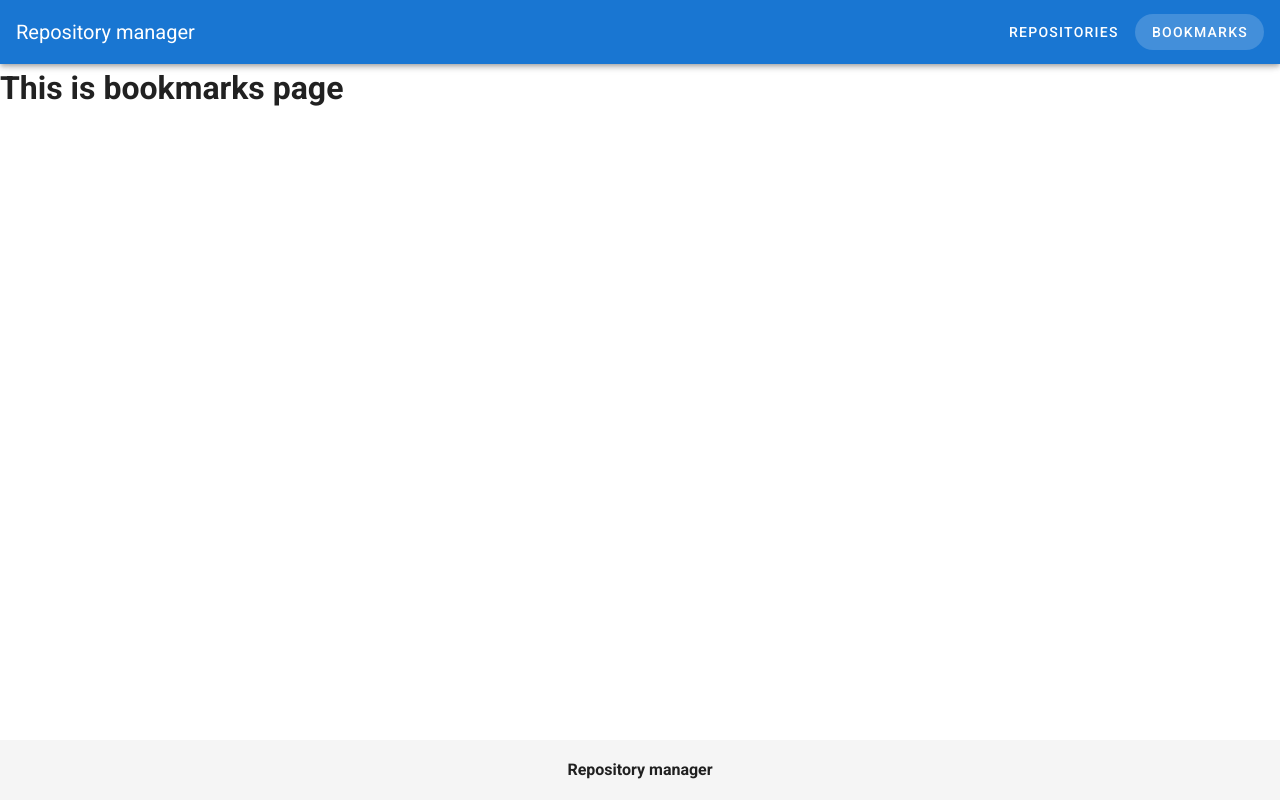
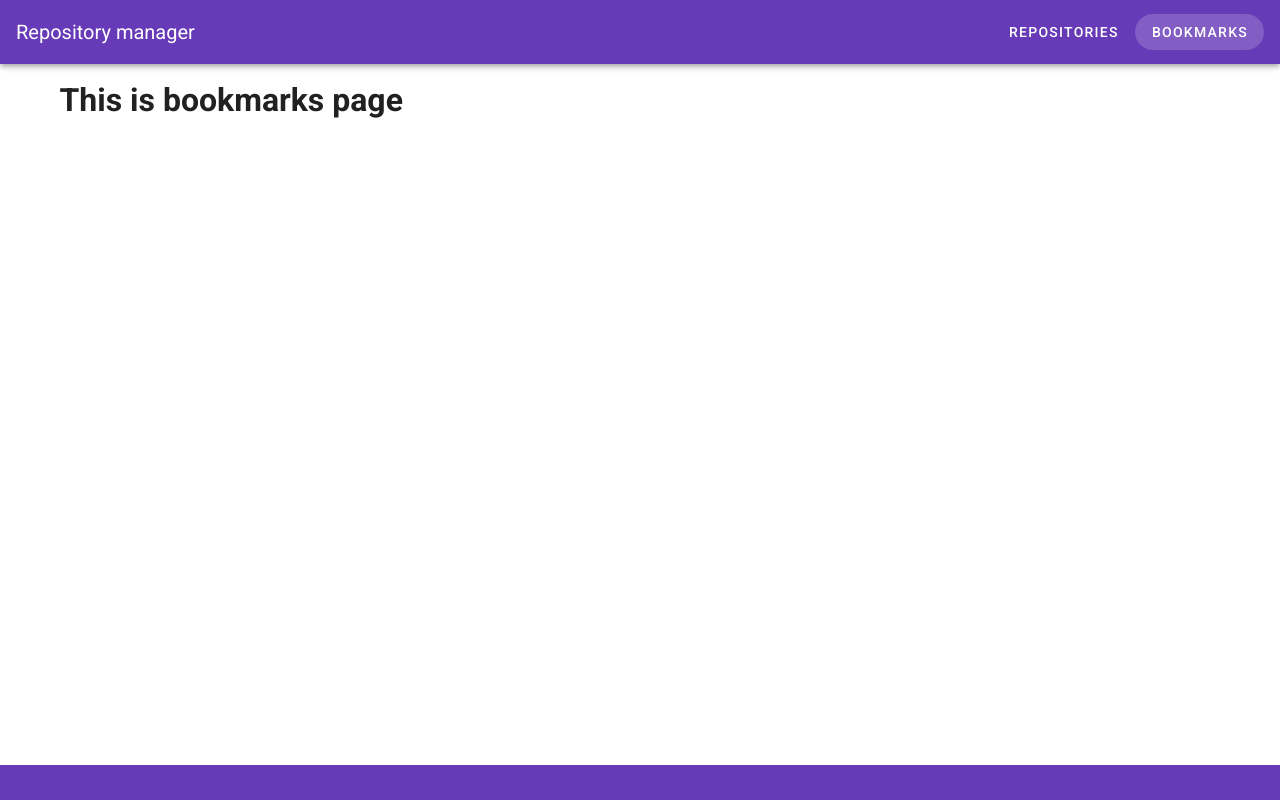
Before and after one commit to marya7/repository-manager, a Vue app: page /bookmarks in a window 1280 px wide. Built offline with nearby package versions, Linux system fonts and the light colour scheme.

Commit message:
improve style

```diff
--- a/src/App.vue
+++ b/src/App.vue
@@ -7,11 +7,7 @@
         <router-view />
       </v-content>
 
-      <v-footer absolute class="font-weight-medium">
-        <v-col class="text-center" cols="12">
-          <strong>Repository manager</strong>
-        </v-col>
-      </v-footer>
+      <v-footer app absolute color="deep-purple" height="35"> </v-footer>
     </div>
   </v-app>
 </template>
--- a/src/components/NavBar.vue
+++ b/src/components/NavBar.vue
@@ -1,6 +1,9 @@
 <template>
-  <v-app-bar app color="primary" dark>
-    <v-toolbar-title>Repository manager</v-toolbar-title>
+  <v-app-bar app color="deep-purple" dark>
+    <v-toolbar-title>
+      Repository manager
+    </v-toolbar-title>
+
     <v-spacer></v-spacer>
     <v-btn v-for="link in links" :key="`${link.label}-header-link`" text rounded :to="link.url">
       {{ link.label }}
--- a/src/views/Bookmarks.vue
+++ b/src/views/Bookmarks.vue
@@ -1,5 +1,5 @@
 <template>
-  <div class="bookmarks">
+  <v-container>
     <h1>This is bookmarks page</h1>
-  </div>
+  </v-container>
 </template>
--- a/src/views/RepositoryDetail.vue
+++ b/src/views/RepositoryDetail.vue
@@ -1,8 +1,8 @@
 <template>
-  <div>
+  <v-container>
     <h2>Repository details</h2>
     <h4>{{ repository.name }}</h4>
-  </div>
+  </v-container>
 </template>
 <script>
 import RepositoryService from '@/services/RepositoryService.js';
--- a/src/views/Search.vue
+++ b/src/views/Search.vue
@@ -1,12 +1,12 @@
 <template>
-  <div class="repositories">
+  <v-container>
     <h1>Repositories</h1>
     <RepositoryCard
       v-for="repository in repositories"
       :key="repository.id"
       :repository="repository"
     />
-  </div>
+  </v-container>
 </template>
 
 <script>
```
Also changed, not shown: 1 other file (tests, documents, lock files or other folders).
